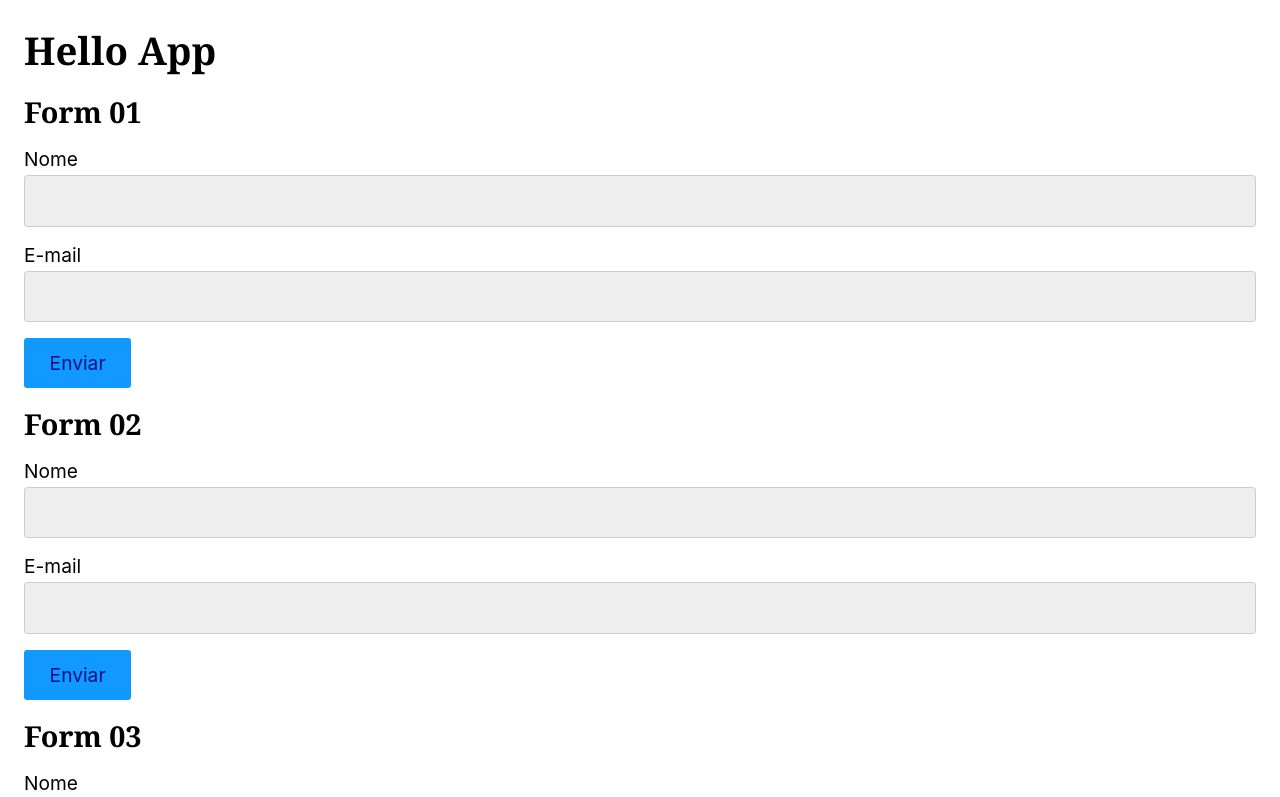
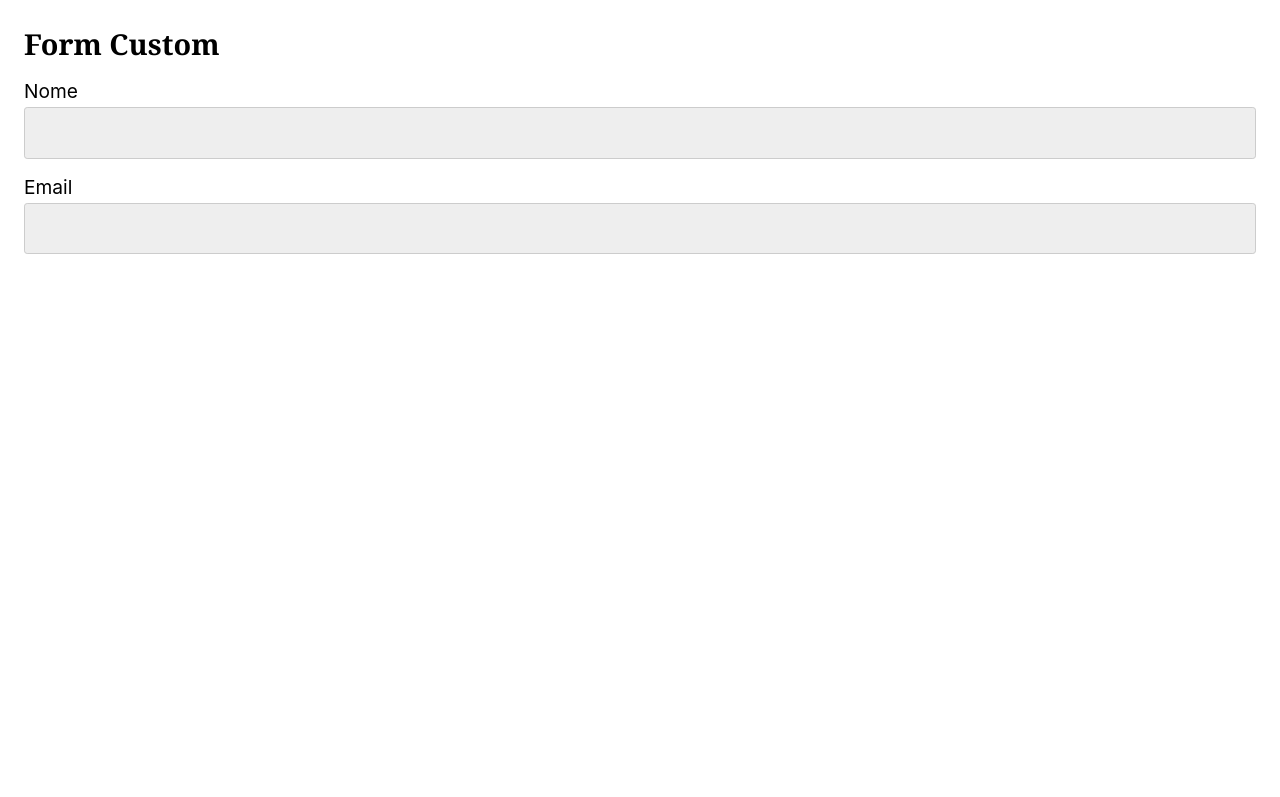
Before and after one commit to alvescamila87/react-origamid, a React (Vite) app in the folder modulo03_formularios/: page / in a window 1280 px wide. Shown: the top 797 px of the page. Built offline with nearby package versions, Linux system fonts and the light colour scheme.

Commit message:
input component

```diff
--- a/modulo03_formularios/src/App.tsx
+++ b/modulo03_formularios/src/App.tsx
@@ -1,19 +1,23 @@
-import Checkbox from "./Form/checkbox"
-import CheckboxLabel from "./Form/checkboxLabel"
-import CheckboxMultiplos from "./Form/checkboxMultiplos"
-import { Formulario01 } from "./Form/formulario01"
-import { Formulario02 } from "./Form/formulario02"
-import { Formulario03 } from "./Form/formulario03"
-import Radio from "./Form/radio"
-import Select from "./Form/select"
-import TextArea from "./Form/textArea"
+import { useState } from "react";
+import Input from "./components/FormCustom/Input"
+// import Checkbox from "./Form/checkbox"
+// import CheckboxLabel from "./Form/checkboxLabel"
+// import CheckboxMultiplos from "./Form/checkboxMultiplos"
+// import { Formulario01 } from "./Form/formulario01"
+// import { Formulario02 } from "./Form/formulario02"
+// import { Formulario03 } from "./Form/formulario03"
+// import Radio from "./Form/radio"
+// import Select from "./Form/select"
+// import TextArea from "./Form/textArea"
 
 function App() {
 
+  const [nome, setNome] = useState('');
+  const [email, setEmail] = useState('');
 
   return (
     <>
-      <h1>Hello App</h1>
+      {/* <h1>Hello App</h1>
       <h2>Form 01</h2>
       <Formulario01 />
       <h2>Form 02</h2>
@@ -31,7 +35,12 @@
       <h2>Form com Checkbox múltiplas opções</h2>
       <CheckboxMultiplos />
       <h2>Form com Checkbox 2 - Label</h2>
-      <CheckboxLabel />
+      <CheckboxLabel /> */}
+      <h2>Form Custom</h2>
+      <form>
+        <Input id="nome" label="Nome" value={nome} setValue={setNome} required />
+        <Input id="email" label="Email" value={email} setValue={setEmail} />
+      </form>
     </>
   )
 }
--- /dev/null
+++ b/modulo03_formularios/src/components/FormCustom/Input.tsx
@@ -0,0 +1,25 @@
+import React, { FC } from "react"
+
+interface InputProps {
+    id: string,
+    label: string,
+    value: string,
+    setValue: (value: string) => void
+}
+
+const Input: FC<InputProps> = (props) => {
+    return (
+        <>
+            <label htmlFor={props.id}>{props.label}</label>
+            <input
+                type="text"
+                name={props.id}
+                id={props.id}
+                onChange={(e) => props.setValue(e.target.value)}
+                {...props}
+            />
+        </>
+    )
+}
+
+export default Input
```
